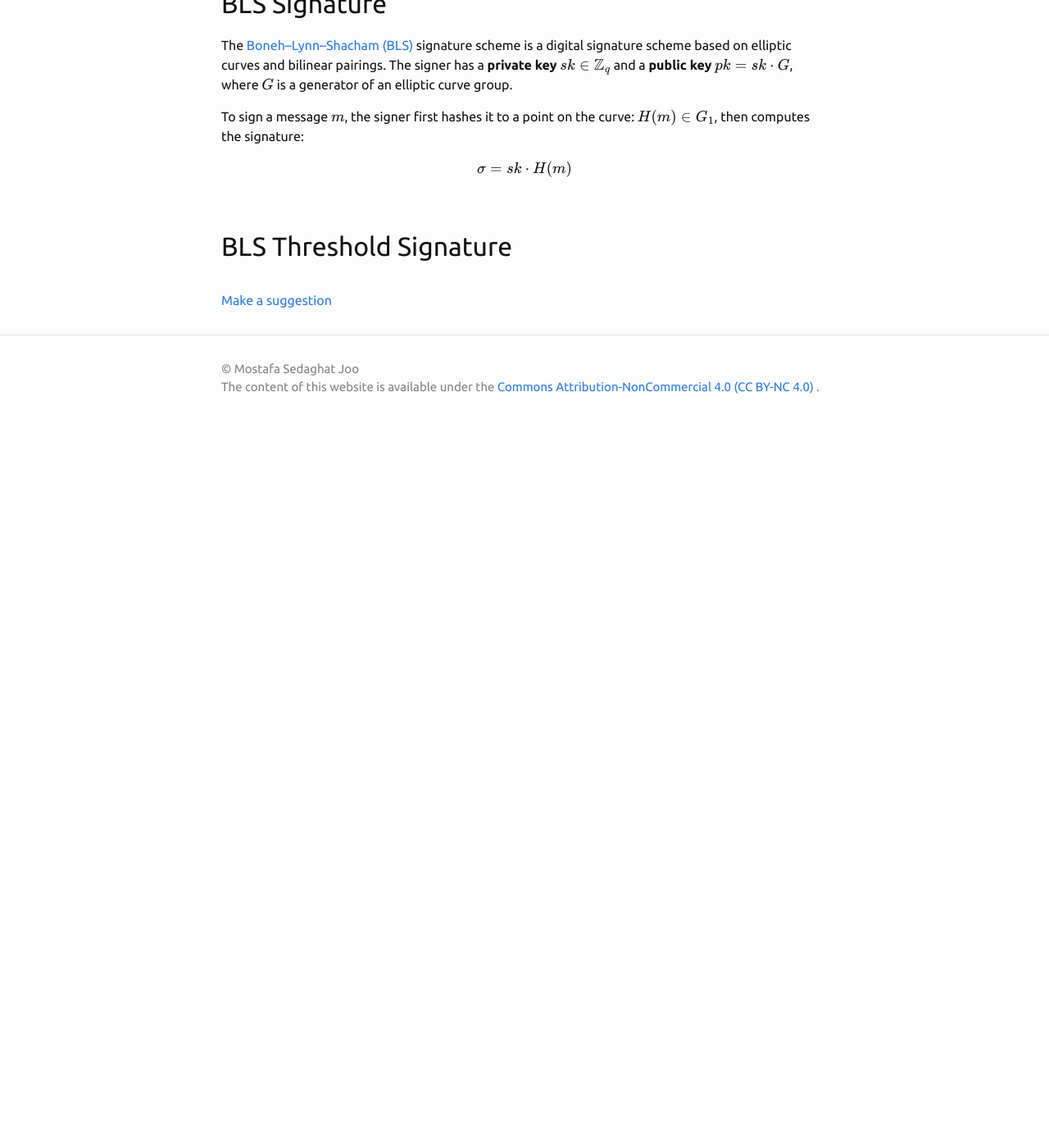
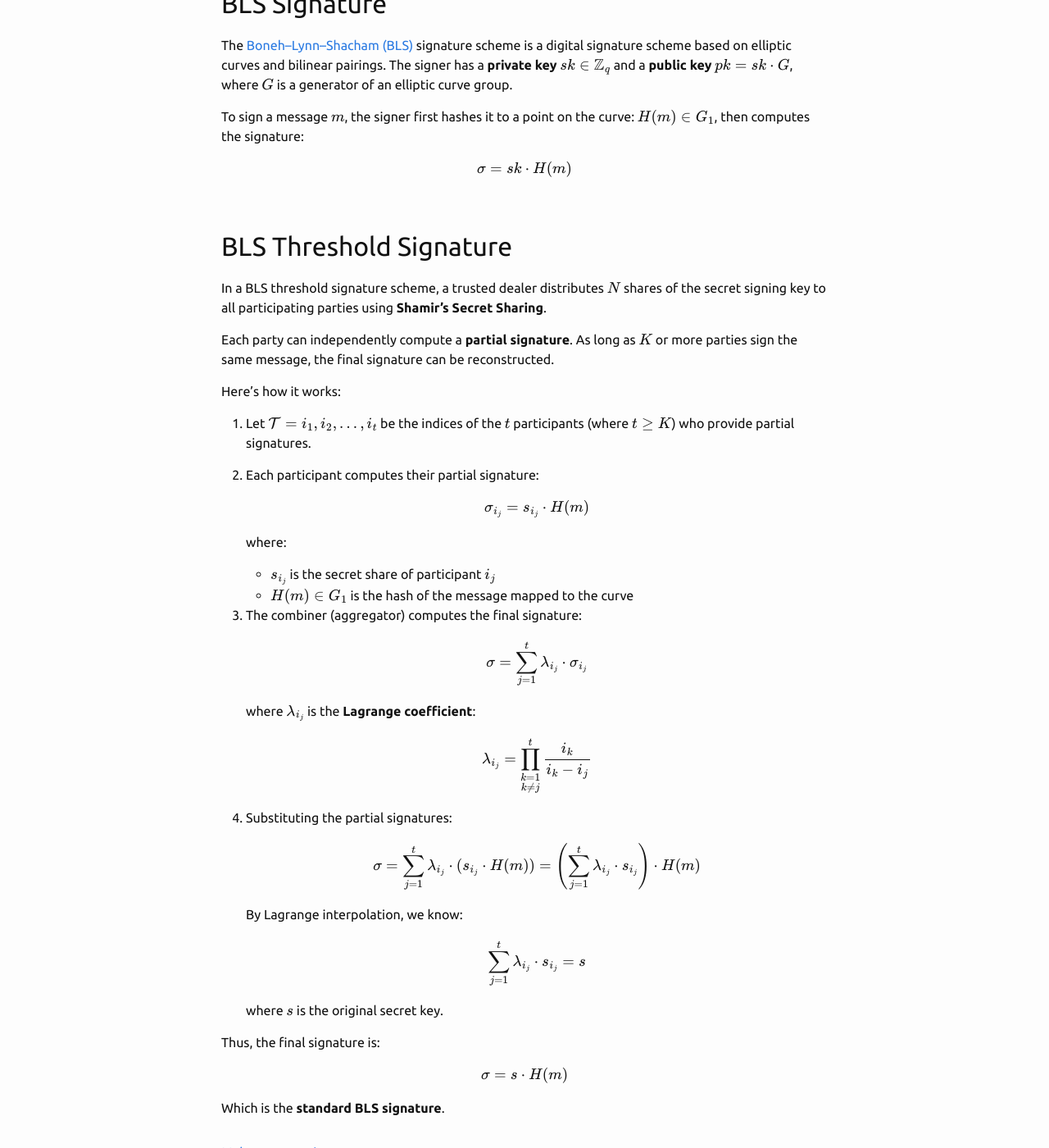
Before and after one commit to b00f/b00f.github.io, a Jekyll site: the page built from docs/_posts/2025-07-11-bls-threshold-shamir-secret-sharing.md, in a window 1280 px wide and 1400 px high, scrolled down 1251 px. Shown: the whole window at 82% size. Built offline with Jekyll 4.4.1, drawn with Linux system fonts in a browser that asks for light colours; before the commit the page ends 1780 px from its top, so only the background shows below that.

Commit message:
adding BLS Threshold Signature

```diff
--- a/docs/_posts/2025-07-11-bls-threshold-shamir-secret-sharing.md
+++ b/docs/_posts/2025-07-11-bls-threshold-shamir-secret-sharing.md
@@ -20,7 +20,8 @@ signing operations without having to trust a single key holder.
 
 [Adi Shamir](https://en.wikipedia.org/wiki/Adi_Shamir), in his seminal 1979 paper
 "[How to Share a Secret](https://dl.acm.org/doi/pdf/10.1145/359168.359176)",
-introduced a method to split a secret into parts using **Lagrange interpolation** over a finite field.
+introduced a method to split a secret into parts using
+[Lagrange interpolation](https://en.wikipedia.org/wiki/Lagrange_polynomial) over a finite field.
 This technique is known as [Shamir's Secret Sharing (SSS)](https://en.wikipedia.org/wiki/Shamir%27s_secret_sharing) and
 remains one of the most widely used methods for secure secret splitting.
 
@@ -62,3 +63,57 @@ $$
 $$
 
 ## BLS Threshold Signature
+
+In a BLS threshold signature scheme, a trusted dealer distributes $ N $
+shares of the secret signing key to all participating parties using **Shamir's Secret Sharing**.
+
+Each party can independently compute a **partial signature**.
+As long as $ K $ or more parties sign the same message, the final signature can be reconstructed.
+
+Here’s how it works:
+
+1. Let $ \mathcal{T} = \{i_1, i_2, \dots, i_t\} $ be the indices of the $ t $ participants (where $ t \ge K $) who provide partial signatures.
+
+2. Each participant computes their partial signature:
+
+   $$
+   \sigma_{i_j} = s_{i_j} \cdot H(m)
+   $$
+
+   where:
+   - $ s_{i_j} $ is the secret share of participant $ i_j $
+   - $ H(m) \in G_1 $ is the hash of the message mapped to the curve
+
+3. The combiner (aggregator) computes the final signature:
+
+   $$
+   \sigma = \sum_{j=1}^{t} \lambda_{i_j} \cdot \sigma_{i_j}
+   $$
+
+   where $ \lambda_{i_j} $ is the **Lagrange coefficient**:
+
+   $$
+   \lambda_{i_j} = \prod_{\substack{k=1 \\ k \ne j}}^{t} \frac{i_k}{i_k - i_j}
+   $$
+
+4. Substituting the partial signatures:
+
+   $$
+   \sigma = \sum_{j=1}^{t} \lambda_{i_j} \cdot (s_{i_j} \cdot H(m)) = \left( \sum_{j=1}^{t} \lambda_{i_j} \cdot s_{i_j} \right) \cdot H(m)
+   $$
+
+   By Lagrange interpolation, we know:
+
+   $$
+   \sum_{j=1}^{t} \lambda_{i_j} \cdot s_{i_j} = s
+   $$
+
+   where $ s $ is the original secret key.
+
+Thus, the final signature is:
+
+$$
+\sigma = s \cdot H(m)
+$$
+
+Which is the **standard BLS signature**.
```
